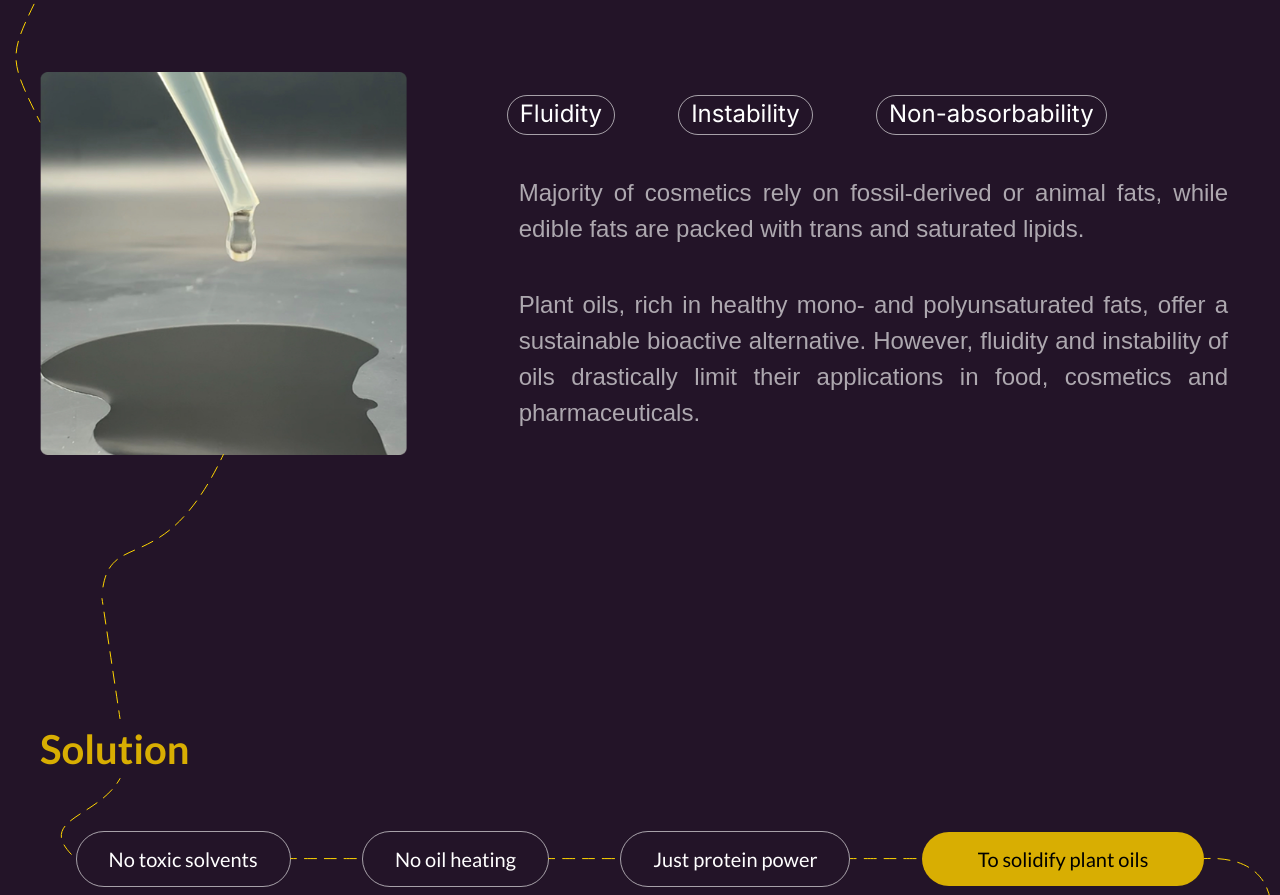
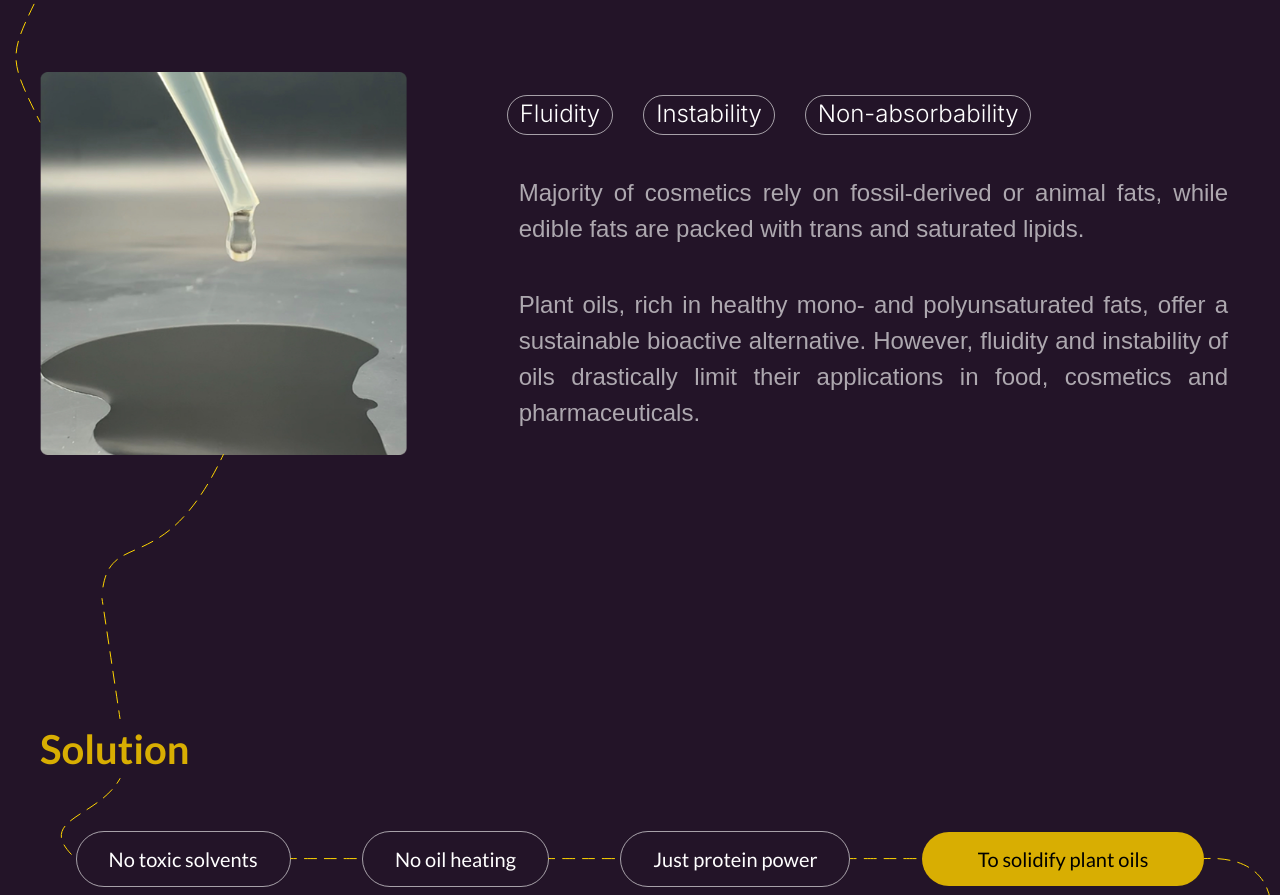
Before and after one commit to MrDrProfessorPatrick/olexir, a Next.js app: page /technology in a window 1280 px wide. Shown: the part 1290-2185 px from the top of the page. Built offline with nearby package versions, Linux system fonts and the light colour scheme.

Commit message:
Liza fixes done

```diff
--- a/src/app/aboutus/page.js
+++ b/src/app/aboutus/page.js
@@ -143,7 +143,7 @@ export default function AboutUs() {
                         value for beauty and food manufacturers.
                     </p>
                     <div
-                        className="relative flex flex-col lg:flex-row w-full mt-8 lg:mt-20 rounded-md
+                        className="relative flex flex-col lg:flex-row w-full mt-2 lg:mt-0 rounded-md
                                   min-h-[337px]
                                   lg:py-6
                                   gap-[20px]
@@ -241,7 +241,7 @@ export default function AboutUs() {
                             B2B BUSINESS MODEL
                         </h2>
                         {/* mobile */}
-                        <div className="flex flex-col gap-4 justify-center items-center mt-12 tabular-nums lg:hidden">
+                        <div className="flex flex-col gap-4 justify-center items-center mt-2 tabular-nums lg:hidden">
                             <div
                                 id="planProtein"
                                 className={`w-full flex flex-col items-center justify-center border-1 border-solid border-white rounded-4xl text-[14px] text-white px-1 lg:px-6 xl:px-8 2xl:px-1 py-4 ${lato.className}`}
@@ -288,7 +288,7 @@ export default function AboutUs() {
                             </div>
                         </div>
                         {/* tablet and desktop */}
-                        <div className="flex-row gap-8 lg:justify-around mt-12 hidden lg:flex tabular-nums">
+                        <div className="flex-row gap-8 lg:justify-around mt-2 hidden lg:flex tabular-nums">
                             <div
                                 id="planProtein"
                                 className={`w-full flex flex-col items-center border-1 border-solid border-white rounded-full md:rounded-4xl text-[14px] lg:text-[14px] xl:text-[16px] 2xl:text-[18px] text-white px-1 lg:px-6 xl:px-4 2xl:px-12 py-4 ${lato.className}`}
--- a/src/app/technology/page.js
+++ b/src/app/technology/page.js
@@ -286,19 +286,19 @@ export default function Solution() {
                             />
                         </div>
                         <div className="flex flex-2 flex-col pt-15 md:pt-0 pl-0 md:pl-8 lg:pl-25">
-                            <div className="flex justify-between w-[100%] md:max-w-[600px] h-10">
+                            <div className="flex justify-between md:justify-start md:gap-[30px] h-10">
                                 <span
-                                    className={`border-1 border-solid border-white/60 rounded-full text-[10px] xs:text-[14px] md:text-[20px] lg:text-[24px] text-white px-3 md:pt-1 pt-2 lg:pt-0 ${inter.className}`}
+                                    className={`border-1 border-solid border-white/60 rounded-full text-[10px] xs:text-[14px] md:text-[16px] lg:text-[24px] text-white px-3 md:pt-[5px] pt-2 lg:pt-0 font-light ${inter.className}`}
                                 >
                                     Fluidity
                                 </span>
                                 <span
-                                    className={`border-1 border-solid border-white/60 rounded-full text-[10px] xs:text-[14px] md:text-[20px] lg:text-[24px] text-white px-3 md:pt-1 pt-2 lg:pt-0 ${inter.className}`}
+                                    className={`border-1 border-solid border-white/60 rounded-full text-[10px] xs:text-[14px] md:text-[16px] lg:text-[24px] text-white px-3 md:pt-[5px] pt-2 lg:pt-0 font-light ${inter.className}`}
                                 >
                                     Instability
                                 </span>
                                 <span
-                                    className={`border-1 border-solid border-white/60 rounded-full text-[10px] xs:text-[14px] md:text-[20px] lg:text-[24px] text-white px-3 md:pt-1 pt-2 lg:pt-0 ${inter.className}`}
+                                    className={`border-1 border-solid border-white/60 rounded-full text-[10px] xs:text-[14px] md:text-[16px] lg:text-[24px] text-white px-3 md:pt-[5px] pt-2 lg:pt-0 font-light ${inter.className}`}
                                 >
                                     Non-absorbability
                                 </span>
--- a/src/components/ContactModal.js
+++ b/src/components/ContactModal.js
@@ -174,7 +174,7 @@ export default function ContactModal() {
                                 <button
                                     onClick={handleSubmit}
                                     disabled={loading}
-                                    className="px-8 py-3 bg-yellow-500 text-gray-900 font-semibold rounded-lg hover:bg-yellow-400 transition-colors shadow-lg disabled:opacity-50"
+                                    className="w-full px-8 py-3 bg-yellow-500 text-gray-900 font-semibold rounded-lg hover:bg-yellow-400 transition-colors shadow-lg disabled:opacity-50 cursor-pointer"
                                 >
                                     {loading ? 'Sending...' : 'Partner With Us'}
                                 </button>
--- a/src/components/HomePageContent.js
+++ b/src/components/HomePageContent.js
@@ -77,9 +77,9 @@ export default function HomePageContent() {
                     — DR SVITLANA MYKOLENKO
                 </p>
                 <div className="flex justify-end pr-0 pt-14 md:pr-30 pb-10">
-                    <div className="hidden md:block pr-5 pb-20 pt-50">
+                    <div className="hidden md:block pr-20 pb-20 pt-10">
                         <span
-                            className={`text-[98px] lg:text-[142px] leading-[0] font-semibold text-white ${montserrat.className}`}
+                            className={`text-[98px] lg:text-[142px] leading-[0]  font-semibold text-white ${montserrat.className}`}
                         >
                             ”
                         </span>
```
